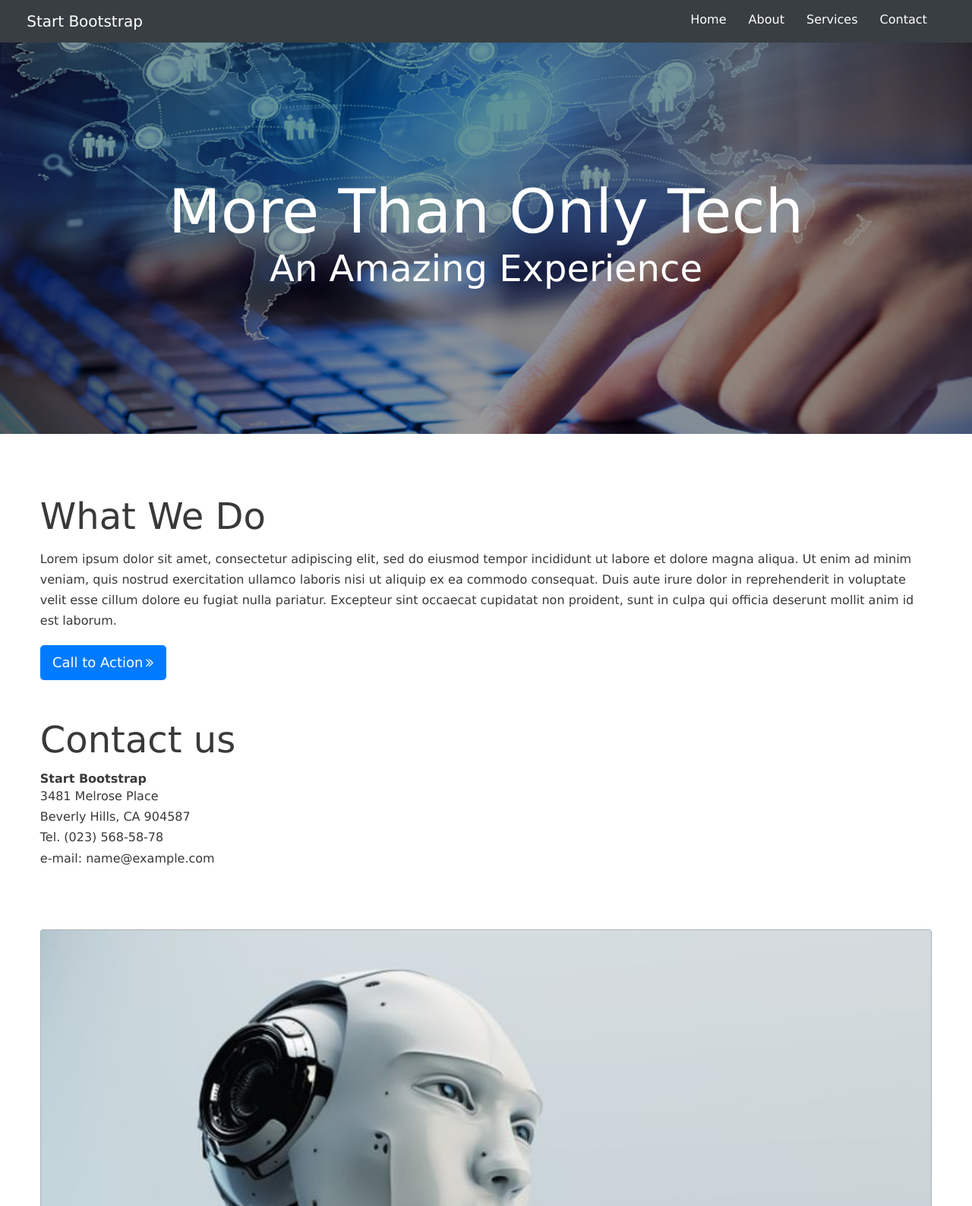
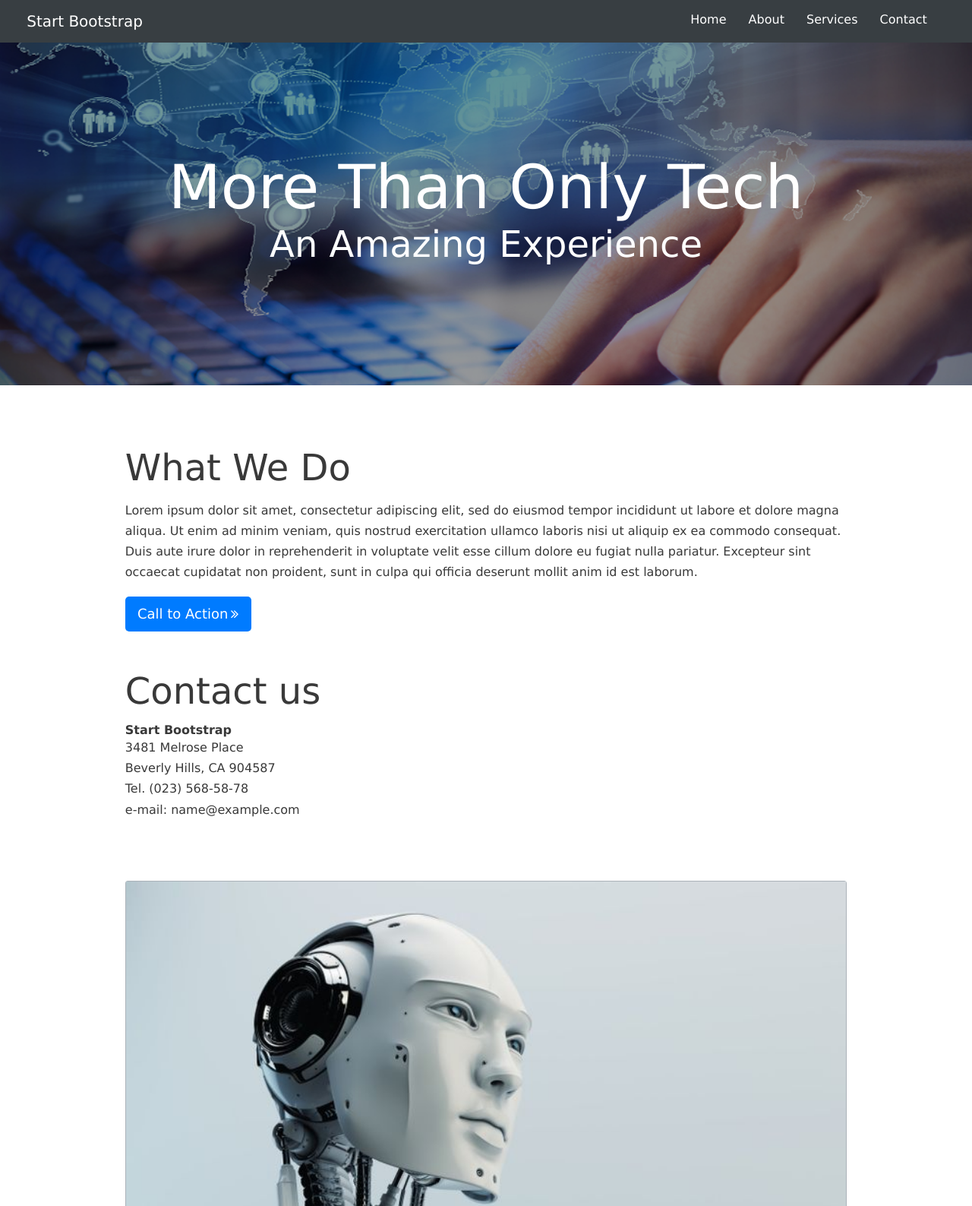
Before and after one commit to YasminMattos/my-web-page-duo, a plain HTML site: page index.html in a window 1280 px wide. Shown: the top 1587 px of the page at 76% size. Drawn offline with Linux system fonts and the light colour scheme.

Commit message:
desktop layer & section

```diff
--- a/css/main.css
+++ b/css/main.css
@@ -166,3 +166,14 @@ footer {
     float: right;
   }
 }
+
+
+@media (min-width: 1200px) {
+  section{
+    margin: 0 7em;
+  }
+
+  .layer {
+    padding: 9em 0;
+  }
+}
```
